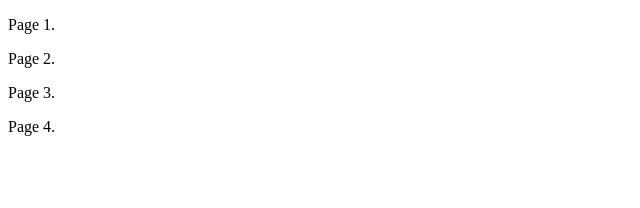
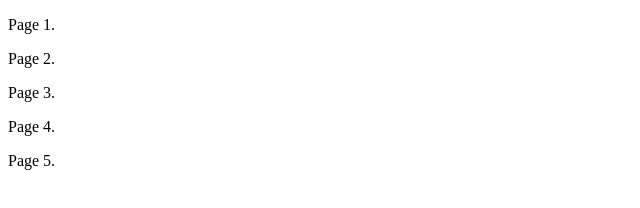
Before and after one commit to Olu-Moroti/Biztech-Projects, a plain HTML site: page index.html in a window 1280 px wide. Shown: the full height of the page, 0-640 px from the left. Drawn offline with Linux system fonts and the light colour scheme.

Commit message:
Update index.html

```diff
--- a/index.html
+++ b/index.html
@@ -10,5 +10,6 @@
     <p>Page 2.</p>
     <p>Page 3.</p>
     <p>Page 4.</p>
+    <p>Page 5.</p>
 </body>
 </html>
```
